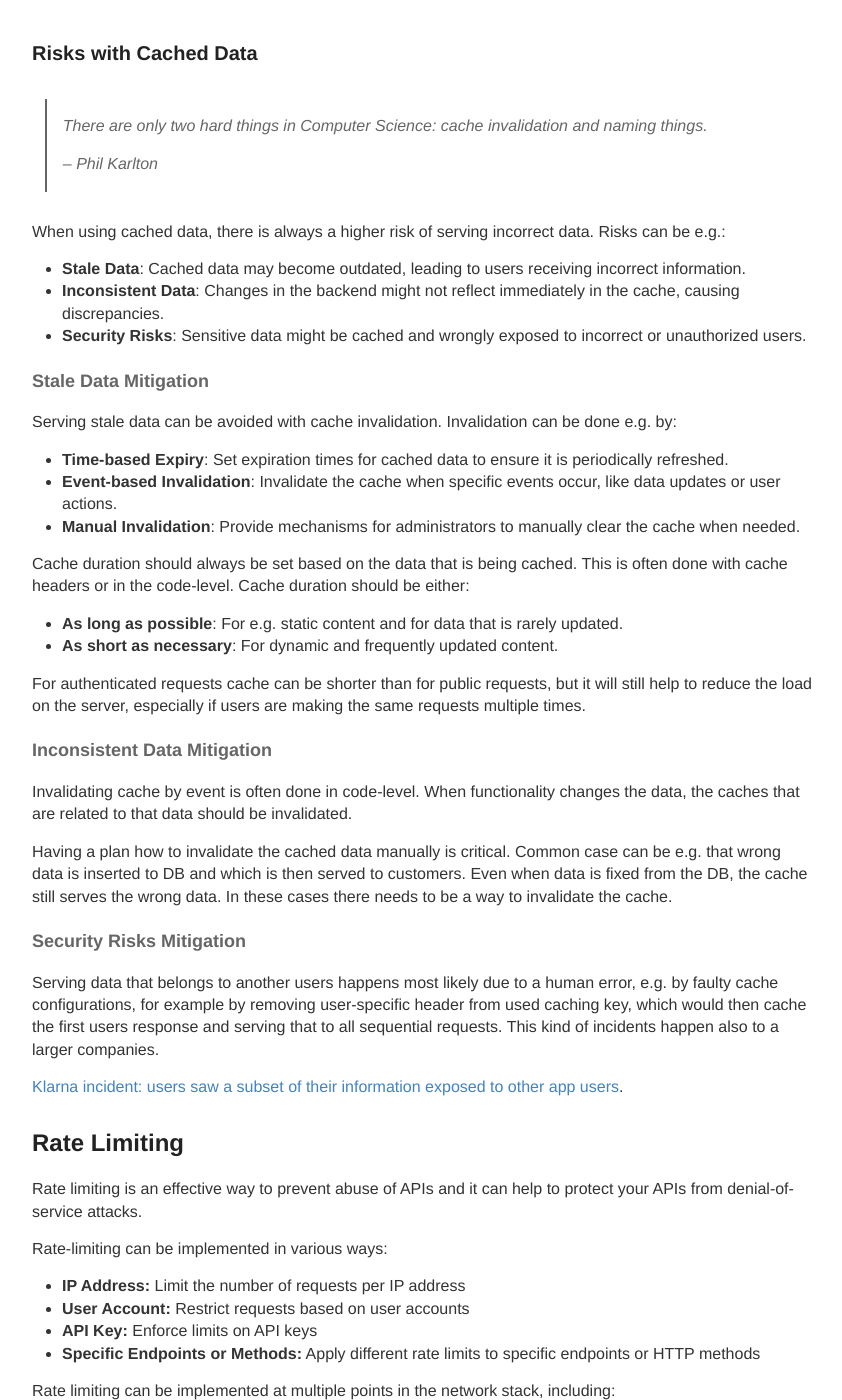
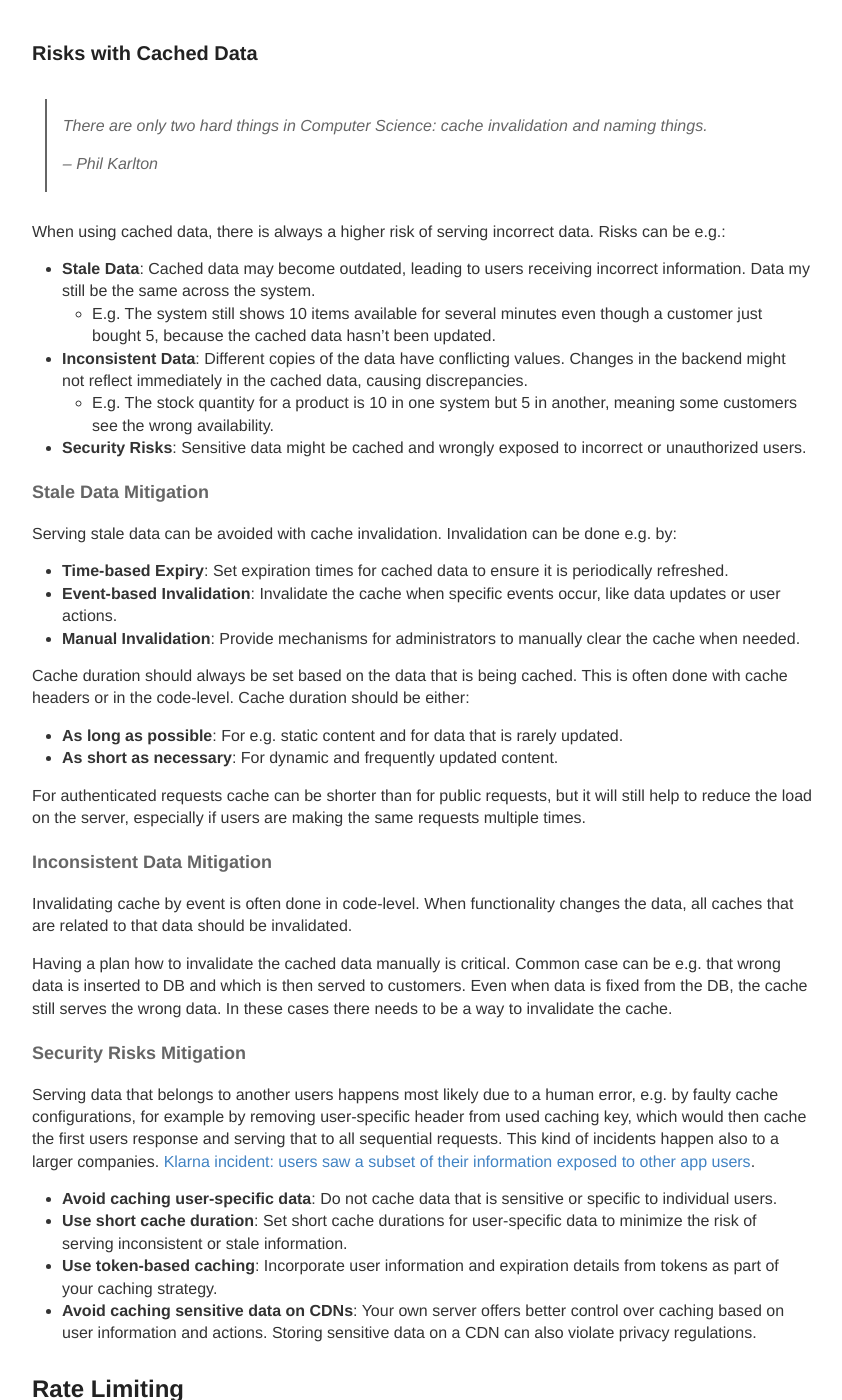
Before and after one commit to ttu/ttu.github.io, a Jekyll site: the page built from _posts/2024-6-13-securing-web-app.md, in a window 1280 px wide and 1400 px high, scrolled down 4509 px. Shown: the whole window, without its empty margins (218-1060 px from the left). Built offline with Jekyll 4.4.1, drawn with Linux system fonts in a browser that asks for light colours; some of the changed text lies outside the part shown.

Commit message:
Update cache and read replica sections from securing web app post

````diff
--- a/_posts/2024-6-13-securing-web-app.md
+++ b/_posts/2024-6-13-securing-web-app.md
@@ -104,8 +104,10 @@ Application logic can cache data from DB or external services. Request will neve
 
 When using cached data, there is always a higher risk of serving incorrect data. Risks can be e.g.:
 
-* __Stale Data__: Cached data may become outdated, leading to users receiving incorrect information.
-* __Inconsistent Data__: Changes in the backend might not reflect immediately in the cache, causing discrepancies.
+* __Stale Data__: Cached data may become outdated, leading to users receiving incorrect information. Data my still be the same across the system.
+  * E.g. The system still shows 10 items available for several minutes even though a customer just bought 5, because the cached data hasn’t been updated.
+* __Inconsistent Data__: Different copies of the data have conflicting values. Changes in the backend might not reflect immediately in the cached data, causing discrepancies.
+  * E.g. The stock quantity for a product is 10 in one system but 5 in another, meaning some customers see the wrong availability.
 * __Security Risks__: Sensitive data might be cached and wrongly exposed to incorrect or unauthorized users.
 
 #### Stale Data Mitigation
@@ -117,22 +119,25 @@ Serving stale data can be avoided with cache invalidation. Invalidation can be d
 * __Manual Invalidation__: Provide mechanisms for administrators to manually clear the cache when needed.
 
 Cache duration should always be set based on the data that is being cached. This is often done with cache headers or in the code-level.  Cache duration should be either:
-*  __As long as possible__: For e.g. static content and for data that is rarely updated.
+* __As long as possible__: For e.g. static content and for data that is rarely updated.
 * __As short as necessary__: For dynamic and frequently updated content.
 
 For authenticated requests cache can be shorter than for public requests, but it will still help to reduce the load on the server, especially if users are making the same requests multiple times.
 
 #### Inconsistent Data Mitigation
 
-Invalidating cache by event is often done in code-level. When functionality changes the data, the caches that are related to that data should be invalidated.
+Invalidating cache by event is often done in code-level. When functionality changes the data, all caches that are related to that data should be invalidated.
 
 Having a plan how to invalidate the cached data manually is critical. Common case can be e.g. that wrong data is inserted to DB and which is then served to customers. Even when data is fixed from the DB, the cache still serves the wrong data. In these cases there needs to be a way to invalidate the cache.
 
 #### Security Risks Mitigation
 
-Serving data that belongs to another users happens most likely due to a human error, e.g. by faulty cache configurations, for example by removing user-specific header from used caching key, which would then cache the first users response and serving that to all sequential requests. This kind of incidents happen also to a larger companies.
+Serving data that belongs to another users happens most likely due to a human error, e.g. by faulty cache configurations, for example by removing user-specific header from used caching key, which would then cache the first users response and serving that to all sequential requests. This kind of incidents happen also to a larger companies. [Klarna incident: users saw a subset of their information exposed to other app users](https://www.klarna.com/us/blog/may-27-incident-report/).
 
-[Klarna incident: users saw a subset of their information exposed to other app users](https://www.klarna.com/us/blog/may-27-incident-report/).
+* __Avoid caching user-specific data__: Do not cache data that is sensitive or specific to individual users.
+* __Use short cache duration__: Set short cache durations for user-specific data to minimize the risk of serving inconsistent or stale information.
+* __Use token-based caching__: Incorporate user information and expiration details from tokens as part of your caching strategy.
+* __Avoid caching sensitive data on CDNs__: Your own server offers better control over caching based on user information and actions. Storing sensitive data on a CDN can also violate privacy regulations.
 
 
 ## Rate Limiting
@@ -240,14 +245,18 @@ Regardless of the measures taken, it is crucial to have a documented plan in pla
 
 Read replicas are copies of the main database that handle read queries, improving performance and reducing the load on the primary database.
 
+![Read Replicas](/images/posts/securing-web-app/db-read-replica.png){: width="700" }
+
 Benefits of Read Replicas:
 
 * __Improved Performance:__ Offload read queries from the main database.
-* __High Availability:__ Serve as backups in case the main database fails.
+* __High Availability:__ Serve as backups in case the main database fails or during maintenance.
 * __Reporting and Analytics:__ Run complex queries without affecting the primary database.
 * __Audit Logs:__ Store audit logs separately, preserving main database resources.
 
 High availability and reporting/analytics are common use cases for read replicas. Many services offer the setup of read replicas out of the box, but it can also be implemented manually.
+
+From security point of view, overloading the main database can lead to denial-of-service attacks, and read replicas can help to prevent this.
 
 ## Bonus: How to Scale an Application to Millions of Users
 
@@ -321,6 +330,24 @@ Cache-Control: max-age=3600, must-revalidate
 
 E.g. this combination ensures that a resource is considered fresh for 3600 seconds. After this period, any subsequent request must revalidate the resource with the origin server before serving it, ensuring the client always gets the most up-to-date version after the max-age period.
 
+#### Browser Cache Revalidate
+
+If client has `ETag` or `Last-Modified` headers, the server can use these to decide if the data has changed and if the client can use the cached data.
+
+![Browser cache revalidate](/images/posts/securing-web-app/browser-cache-revalidate.png){: width="500" }
+
+If data is not changed, the server can return `304 Not Modified` status code and the client can use the cached data.
+
+#### Store Different Versions of Data with Vary Header
+
+Vary-header can be used to tell the CDN or browser that the response is different based on the request headers. This can be used to cache the same URL with different headers.
+
+```txt
+Vary: Accept-Encoding Authorization
+```
+
+E.g. this combination tells the CDN or browser that the response is different based on the Accept-Encoding and Authorization headers.
+
 ### Security Headers
 
 Prevent account hijacking, clickjacking, and other attacks by implementing security headers in your APIs. These headers can help to protect your APIs from various types of attacks and vulnerabilities. WAF can provide these headers, but they can also be implemented in the application code.
````
Also changed, not shown: other parts of _posts/2024-6-13-securing-web-app.md (+6 -6 lines), images/posts/securing-web-app/browser-cache-revalidate.png (added), images/posts/securing-web-app/db-read-replica.png (added).
